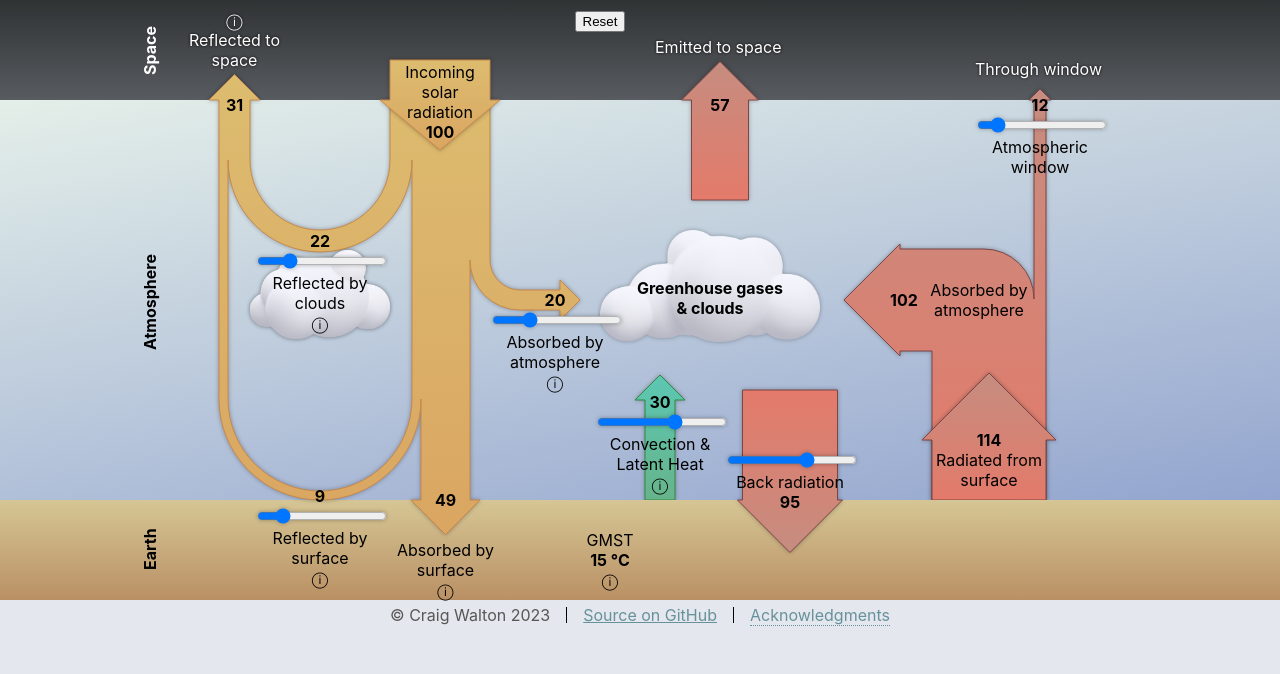
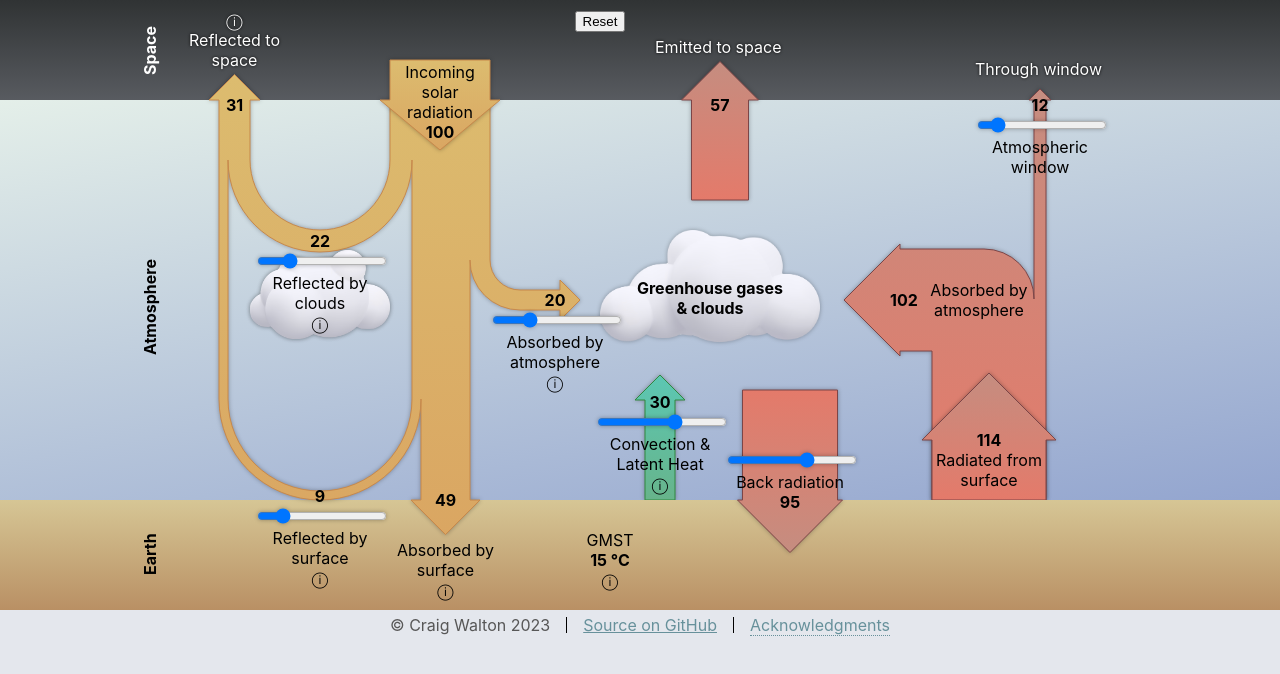
Before and after one commit to craigwalton/ClimateApp, a React (Create React App) app: page / in a window 1280 px wide. Shown: the top 674 px of the page. Built offline with nearby package versions, Linux system fonts and the light colour scheme.

Commit message:
Increase height of earth surface.

```diff
--- a/src/App.css
+++ b/src/App.css
@@ -20,7 +20,7 @@ html, body, #root {
 }
 
 #earth-background {
-    height: 100px;
+    height: 110px;
     background: linear-gradient(to bottom, #d6c695, #b99064);
 }
 
@@ -35,7 +35,7 @@ html, body, #root {
 #main-content {
     position: absolute;
     top: 0;
-    height: 630px;
+    height: 640px;
     width: 100%;
 }
 
@@ -118,9 +118,7 @@ html, body, #root {
 
 .layer-label-container {
     position: absolute;
-    left: 0;
     bottom: 30px;
-    width: 600px;
     height: 30px;
     transform: rotate(-90deg);
     transform-origin: top left;
--- a/src/App.js
+++ b/src/App.js
@@ -114,9 +114,9 @@ function App() {
             <div id="main-content">
                 <div id="centered">
                     <div className={"layer-label-container"}>
-                        <label className={"layer-text"} style={{left: 495, color: "white"}}>Space</label>
-                        <label className={"layer-text"} style={{left: 220}}>Atmosphere</label>
-                        <label className={"layer-text"} style={{left: 0}}>Earth</label>
+                        <label className={"layer-text"} style={{left: 505, color: "white"}}>Space</label>
+                        <label className={"layer-text"} style={{left: 225}}>Atmosphere</label>
+                        <label className={"layer-text"} style={{left: 5}}>Earth</label>
                     </div>
                     {/*Shortwave*/}
                     <ShortwaveArrows x={0} y={0} scattered={scattered} reflected={reflected}
```
